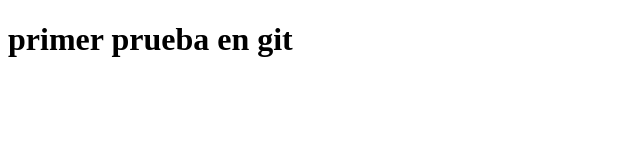
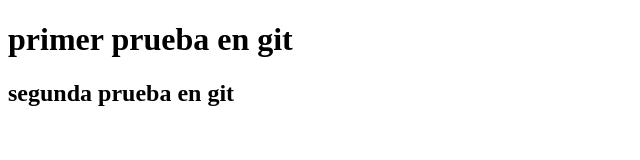
Before and after one commit to Belisario0230/CursoGit, a plain HTML site: page index.html in a window 1280 px wide. Shown: the whole page, without its empty margins (0-640 px from the left). Drawn offline with Linux system fonts and the light colour scheme.

Commit message:
mi segunda prueba git

```diff
--- a/index.html
+++ b/index.html
@@ -6,6 +6,7 @@
     <title>Document</title>
 
     <p>  <h1> primer prueba en git </h1> </p>
+    <p>  <h2> segunda prueba en git </h2> </p>
 
 
 </head>
```
